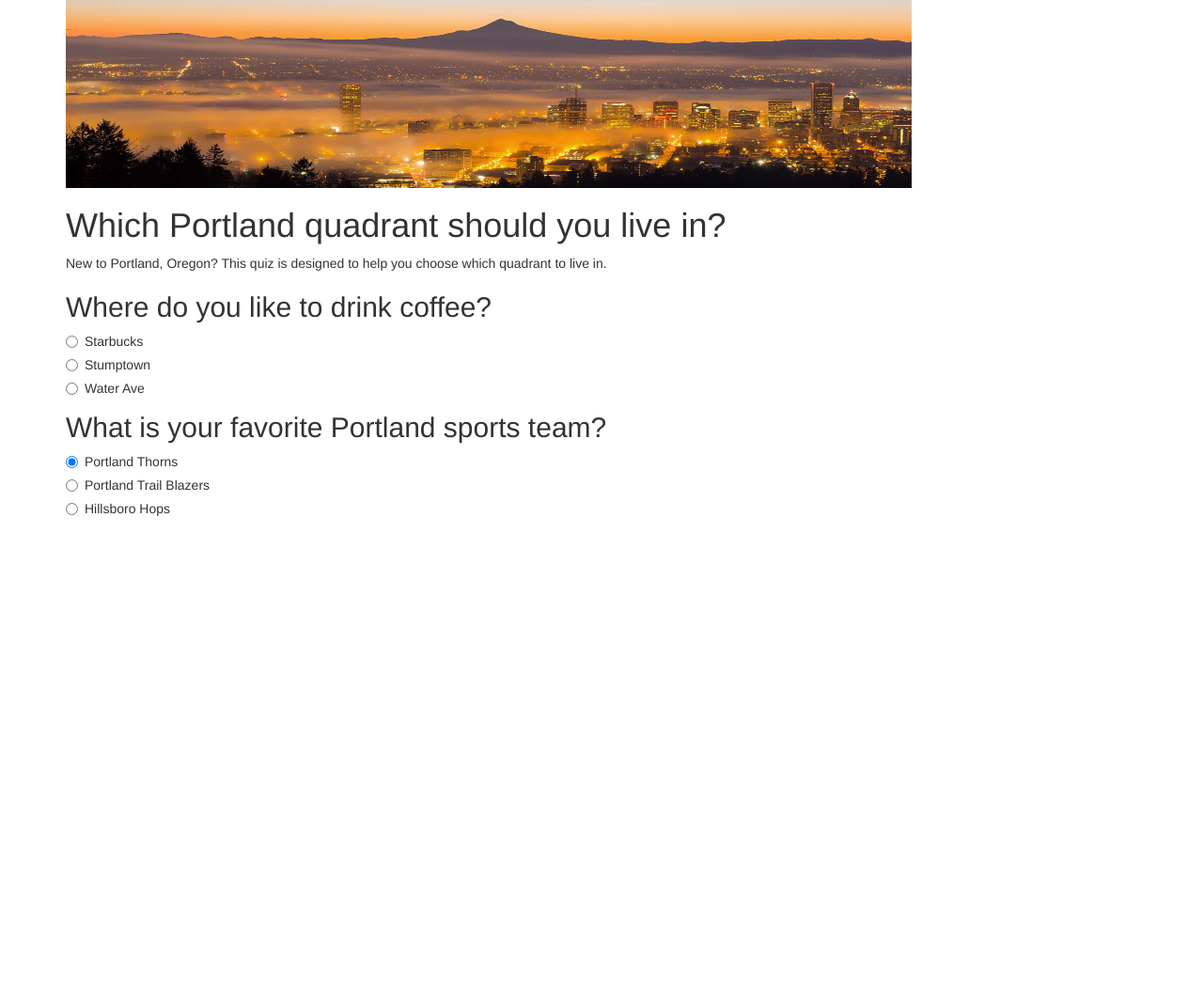
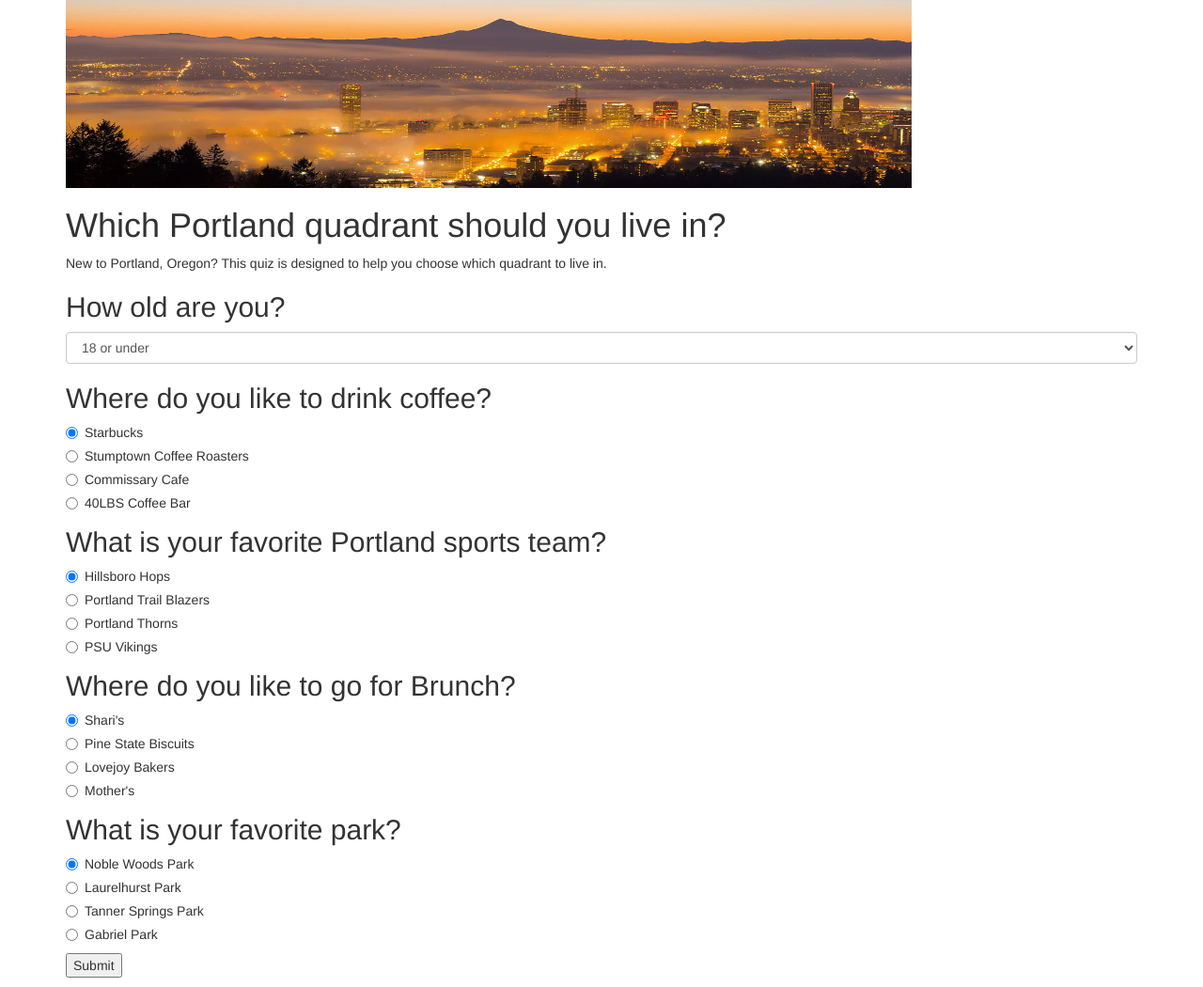
Before and after one commit to rdrayer/Portland-quadrant-questionare, a plain HTML site: page index.html in a window 1280 px wide. Shown: the whole page at 94% size. Before the commit the page ends 800 px from the top, so only its background shows below. Drawn offline with Linux system fonts and the light colour scheme.

Commit message:
added questions and javascript/jquery elements

```diff
--- a/css/styles.css
+++ b/css/styles.css
@@ -1,4 +1,4 @@
-#NW, #NE, #SW, #SE, #N {
+#nw, #sene, #sw, #burbs {
   display: none;
 }
 
--- a/index.html
+++ b/index.html
@@ -9,73 +9,149 @@
   </head>
   <body>
     <div class="container">
-      <div id="starthere">
+      <form id="quad">
         <img src="img/portland.jpg" alt="Photo of Portland, OR">
         <h1>Which Portland quadrant should you live in?</h1>
         <p>New to Portland, Oregon? This quiz is designed to help you choose which quadrant to live in.</p>
+      <div class="age">
+        <h2>How old are you?</h2>
+        <select class="form-control" id="age">
+          <option value="1">18 or under</option>
+          <option value="2">19-35</option>
+          <option value="3">36-64</option>
+          <option value="4">65+</option>
+        </select>
       </div>
-
       <div class="radio">
         <h2>Where do you like to drink coffee?</h2>
         <label>
-          <input type="radio" name="flavor" value="chocolate" checked>
+          <input type="radio" name="coffee" value="1" checked>
           Starbucks
         </label>
       </div>
       <div class="radio">
         <label>
-          <input type="radio" name="flavor" value="vanilla">
-          Stumptown
+          <input type="radio" name="coffee" value="2">
+          Stumptown Coffee Roasters
         </label>
       </div>
       <div class="radio">
         <label>
-          <input type="radio" name="flavor" value="cookiesandcream">
-          Water Ave
+          <input type="radio" name="coffee" value="3">
+          Commissary Cafe
         </label>
       </div>
-
+      <div class="radio">
+        <label>
+          <input type="radio" name="coffee" value="4">
+          40LBS Coffee Bar
+        </label>
+      </div>
       <div class="radio">
         <h2>What is your favorite Portland sports team?</h2>
         <label>
-          <input type="radio" name="flavor" value="chocolate" checked>
+          <input type="radio" name="team" value="1" checked>
+          Hillsboro Hops
+        </label>
+      </div>
+      <div class="radio">
+        <label>
+          <input type="radio" name="team" value="2">
+          Portland Trail Blazers
+        </label>
+      </div>
+      <div class="radio">
+        <label>
+          <input type="radio" name="team" value="3">
           Portland Thorns
         </label>
       </div>
       <div class="radio">
         <label>
-          <input type="radio" name="flavor" value="vanilla">
-          Portland Trail Blazers
+          <input type="radio" name="team" value="4">
+          PSU Vikings
+        </label>
+      </div>
+      <div class="radio">
+        <h2>Where do you like to go for Brunch?</h2>
+        <label>
+          <input type="radio" name="brunch" value="1" checked>
+          Shari's
         </label>
       </div>
       <div class="radio">
         <label>
-          <input type="radio" name="flavor" value="cookiesandcream">
-          Hillsboro Hops
+          <input type="radio" name="brunch" value="2">
+          Pine State Biscuits
         </label>
       </div>
+      <div class="radio">
+        <label>
+          <input type="radio" name="brunch" value="3">
+          Lovejoy Bakers
+        </label>
+      </div>
+      <div class="radio">
+        <label>
+          <input type="radio" name="brunch" value="4">
+          Mother's
+        </label>
+      </div>
+      <div class="radio">
+        <h2>What is your favorite park?</h2>
+        <label>
+          <input type="radio" name="park" value="1" checked>
+          Noble Woods Park
+        </label>
+      </div>
+      <div class="radio">
+        <label>
+          <input type="radio" name="park" value="2">
+          Laurelhurst Park
+        </label>
+      </div>
+      <div class="radio">
+        <label>
+          <input type="radio" name="park" value="3">
+          Tanner Springs Park
+        </label>
+      </div>
+      <div class="radio">
+        <label>
+          <input type="radio" name="park" value="4">
+          Gabriel Park
+        </label>
+      </div>
+      <button type="submit" value="Submit">Submit</button>
+      <div class="end">
+      <p></p>
+      </div>
+      </form>
 
-      <div id="NW">
+      <div id="nw">
         <h1>You should live in NW Portland!</h1>
+        <input type="button" value="Start Over" onClick="location.href=location.href">
       </div>
 
-      <div id="NE">
-        <h1>You should live in NE Porland!</h1>
+      <div id="sw">
+        <h1>You should live in SW Porland!</h1>
+        <input type="button" value="Start Over" onClick="location.href=location.href">
       </div>
 
-      <div id="SW">
-        <h1>You should live in SW Porland!</h1>
+      <div id="sene">
+        <h1>You should live in NE or SE Porland!</h1>
+        <input type="button" value="Start Over" onClick="location.href=location.href">
       </div>
 
-      <div id="SE">
-        <h1>You should live in SE Porland!</h1>
+      <div id="burbs">
+        <h1>The suburbs might be best for you!</h1>
+        <p>Avoid the hipsters!</p>
+        <input type="button" value="Start Over" onClick="location.href=location.href">
       </div>
 
-      <div id="N">
-        <h1>You should live in North Porland!</h1>
+      <div class="end">
+      <p></p>
       </div>
-
     </div>
-
   </body>
 </html>
--- a/js/scripts.js
+++ b/js/scripts.js
@@ -1,3 +1,22 @@
 $(document).ready(function() {
+  $("form#quad").submit(function() {
+    event.preventDefault();
+    var age = parseInt($("#age").val());
+    var coffee = parseInt($("input:radio[name=coffee]:checked").val());
+    var team = parseInt($("input:radio[name=team]:checked").val());
+    var brunch = parseInt($("input:radio[name=brunch]:checked").val());
+    var park = parseInt($("input:radio[name=park]:checked").val());
+    var total = age + coffee + team + brunch + park;
 
-})
+    if (total > 1 && total <= 6) {
+      $("#burbs").show();
+      $("#submit").remove();
+    } else if (total >=7 && total <=12) {
+      $("#sene").show();
+    } else if (total >=13 && total <=18) {
+      $("#nw").show();
+    } else if (total >=19 && total <=24) {
+      $("sw").show();
+    }
+  });
+});
```
